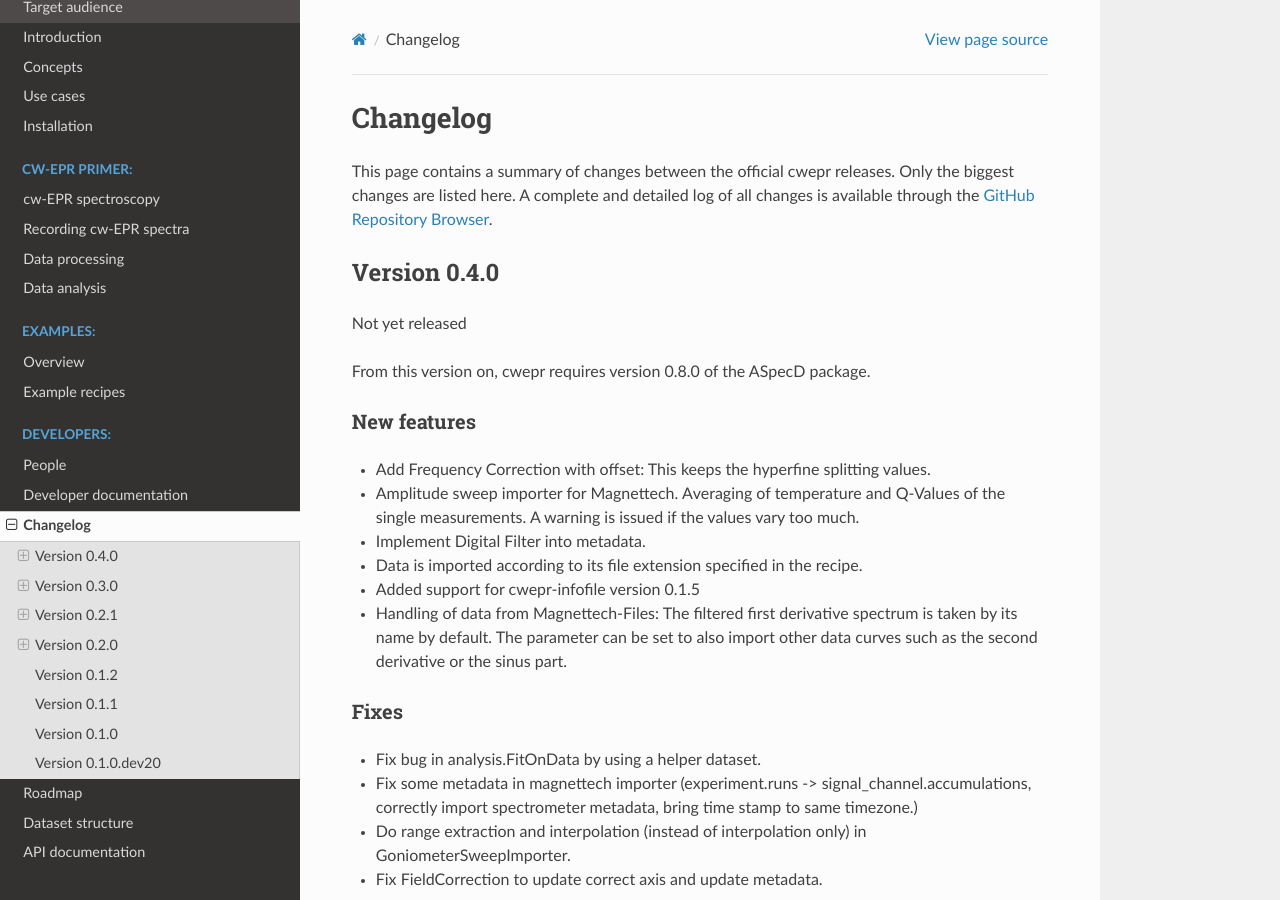
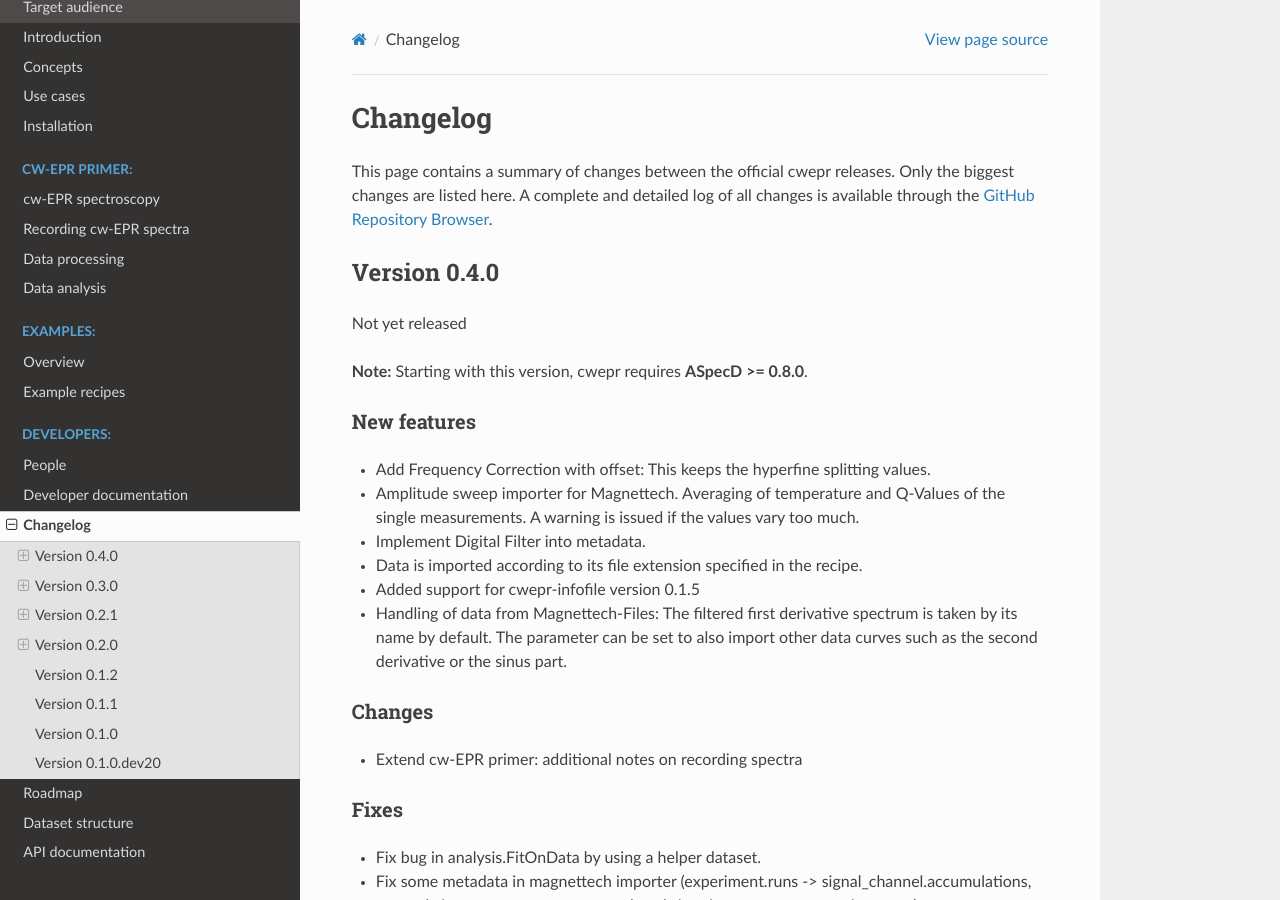
Before and after one commit to tillbiskup/cwepr, a Sphinx documentation site: the page built from docs/changelog.rst, in a window 1280 px wide and 900 px high. Built offline with Sphinx 7.4.7 and the Read the Docs theme 2.0.0, drawn with Linux system fonts in a browser that asks for light colours.

Commit message:
Update changelog; fix docstring

```diff
--- a/docs/changelog.rst
+++ b/docs/changelog.rst
@@ -9,7 +9,7 @@ Version 0.4.0
 
 Not yet released
 
-From this version on, cwepr requires version 0.8.0 of the ASpecD package.
+**Note:** Starting with this version, cwepr requires **ASpecD >= 0.8.0**.
 
 New features
 ------------
@@ -25,6 +25,12 @@ New features
 * Added support for cwepr-infofile version 0.1.5
 
 * Handling of data from Magnettech-Files: The filtered first derivative spectrum is taken by its name by default. The parameter can be set to also import other data curves such as the second derivative or the sinus part.
+
+
+Changes
+-------
+
+* Extend cw-EPR primer: additional notes on recording spectra
 
 
 Fixes
```
Also changed, not shown: 2 other files.
